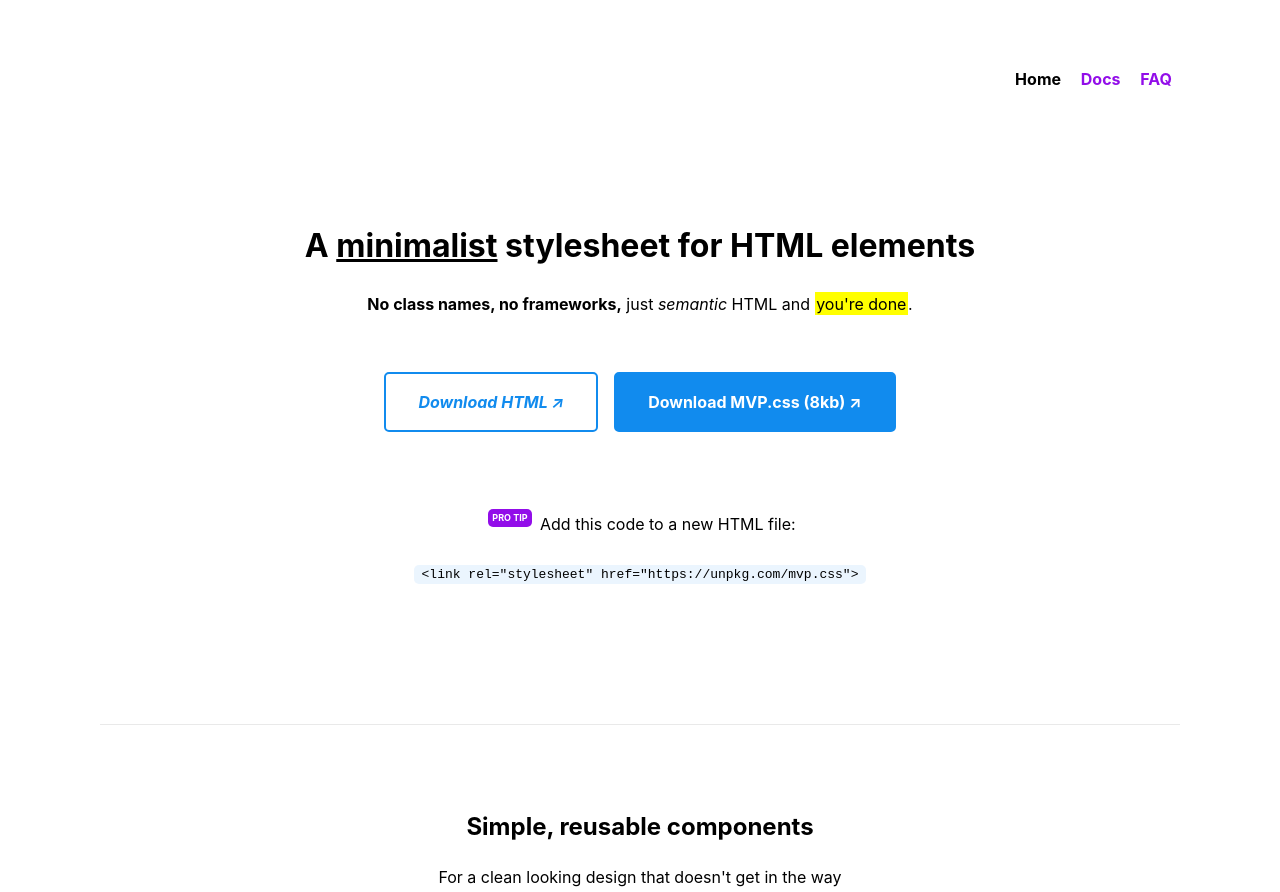
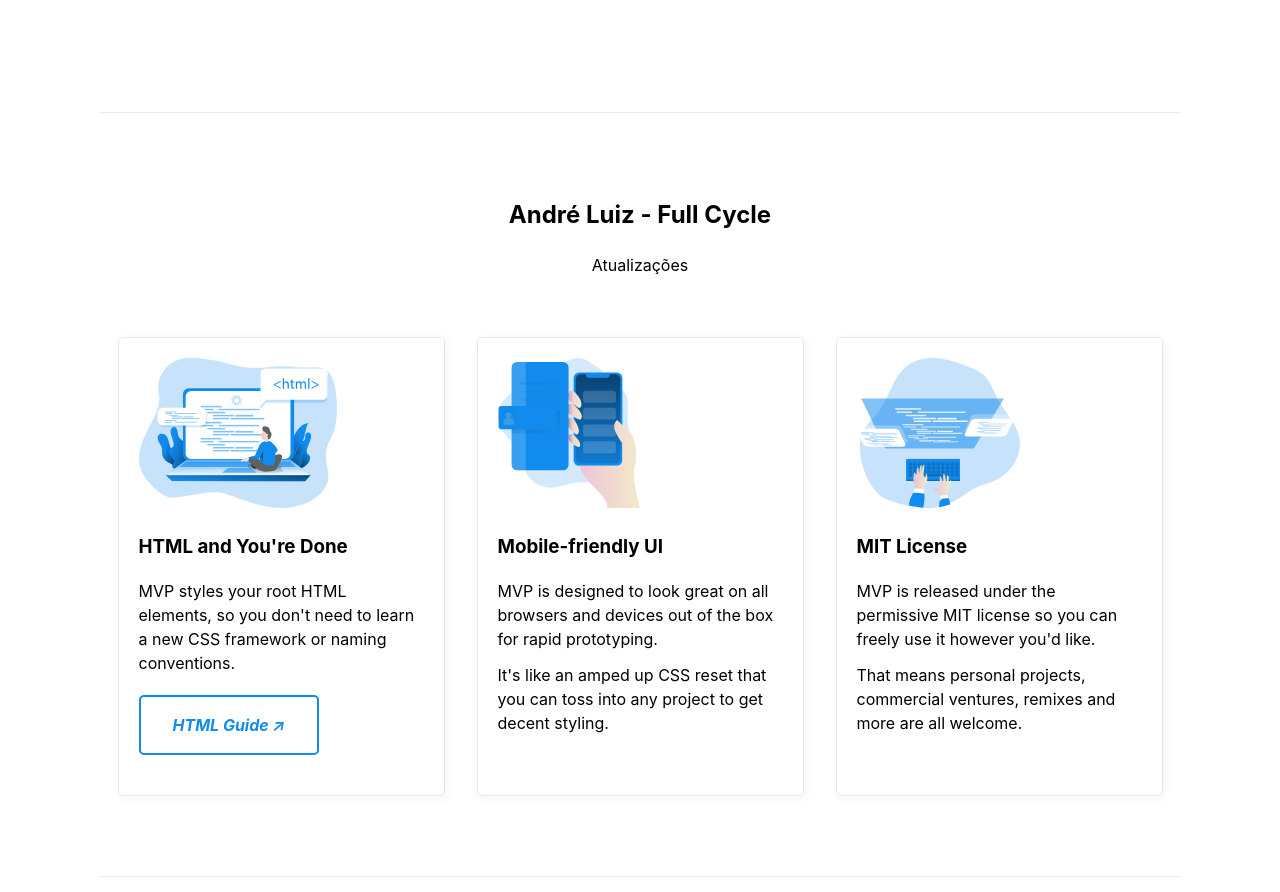
Before and after one commit to andrentfs/andrentfs.github.io, a website: page index.html in a window 1280 px wide. Shown: the top 892 px of the page. Drawn offline with Linux system fonts and the light colour scheme.

Commit message:
Update index.html

```diff
--- a/index.html
+++ b/index.html
@@ -13,31 +13,12 @@
 </head>
 
 <body>
-    <header>
-        <nav>
-            <a href="#"><!--img alt="MVP.css" src="./img/logo.png" height="70"--></a>
-            <ul>
-                <li>Home</li>
-                <li><a href="#docs">Docs</a></li>
-                <li><a href="#faq">FAQ</a></li>
-                <!--li><a href="https://www.github.com/andybrewer/mvp/" target="_blank">GitHub &nearr;</a></li-->
-            </ul>
-        </nav>
-        <h1>A <u>minimalist</u> stylesheet for HTML elements</h1>
-        <p><b>No class names, no frameworks,</b> just <em>semantic</em> HTML and <mark>you're done</mark>.</p>
-        <br>
-        <p><a download="mvp.html" href="./mvp.html" target="_blank"><i>Download HTML &nearr;</i></a><a
-                download="mvp.css" href="./mvp.css" target="_blank"><b>Download MVP.css (8kb) &nearr;</b></a></p>
-        <br><br>
-        <p><sup>PRO TIP</sup> Add this code to a new HTML
-            file:<br><br><code>&lt;link rel="stylesheet" href="https://unpkg.com/mvp.css"&gt;</code></p>
-    </header>
-    <main>
+        <main>
         <hr>
         <section>
             <header>
-                <h2>Simple, reusable components</h2>
-                <p>For a clean looking design that doesn't get in the way</p>
+                <h2>André Luiz - Full Cycle</h2>
+                <p>Atualizações</p>
             </header>
             <aside>
                 <img alt="HTML only" src="./img/html.svg" height="150">
```
